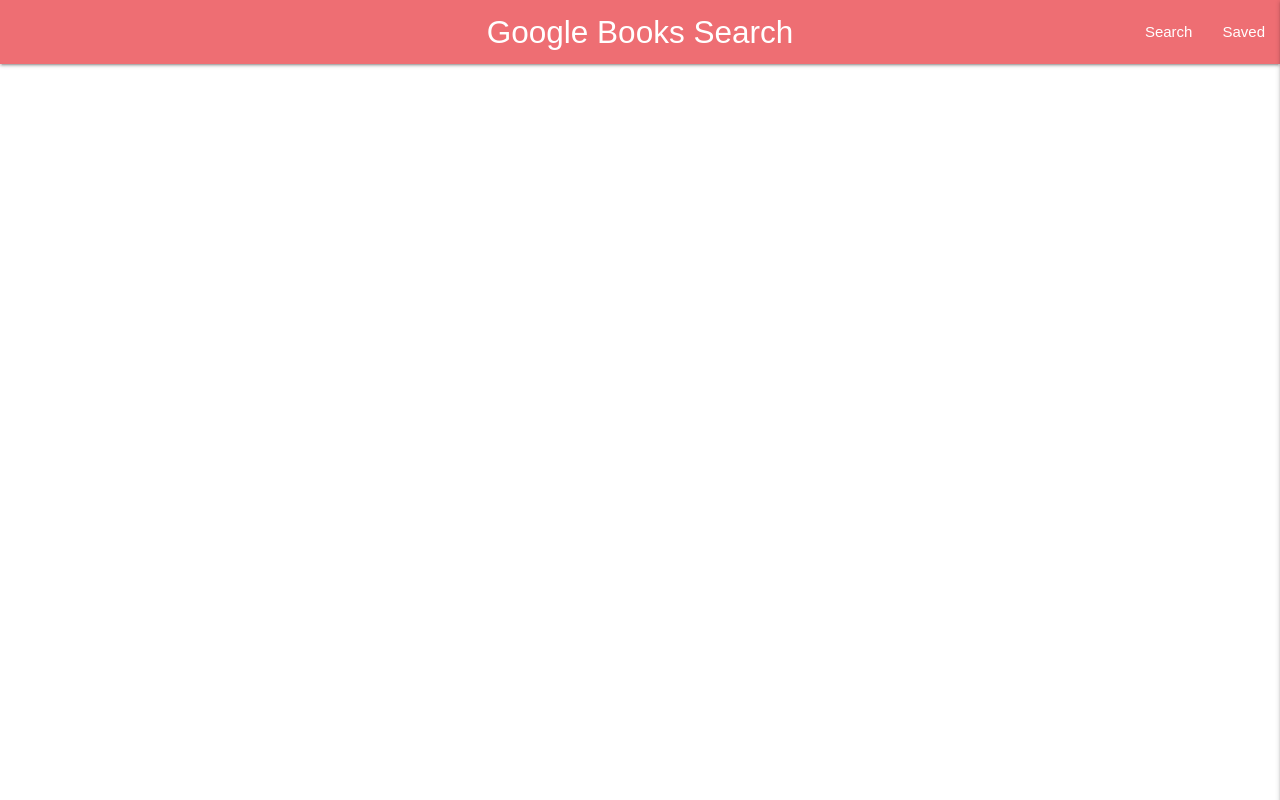
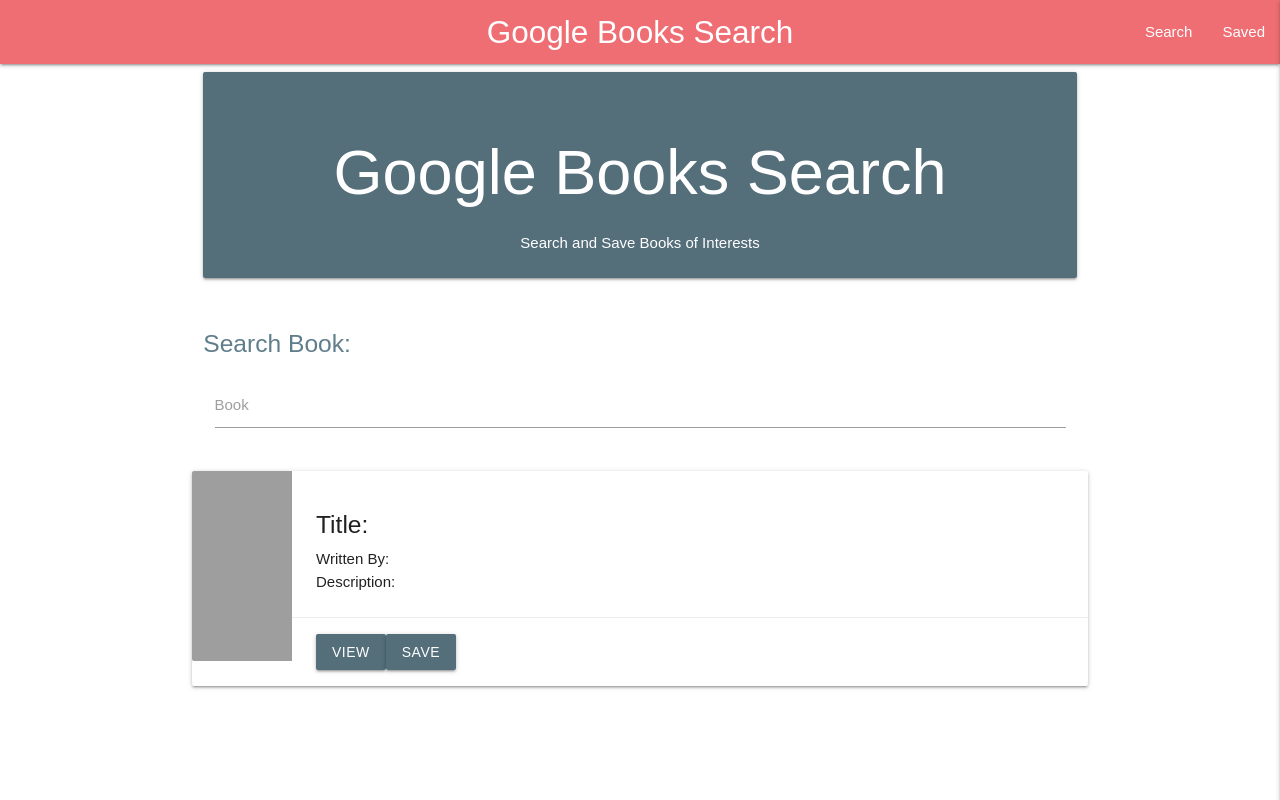
Before and after one commit to ndpenaloza/google-books-search-react, a React (Create React App) app in the folder create-react-express/client/: page / in a window 1280 px wide. Built offline with nearby package versions, Linux system fonts and the light colour scheme; grey boxes are pictures that could not be loaded.

Commit message:
added more components

```diff
--- /dev/null
+++ b/create-react-express/client/src/components/BookResults/index.js
@@ -0,0 +1,32 @@
+import React, {Component} from 'react';
+
+class BookResults extends Component {
+  render() {
+    return(
+      <div>
+        <div className='container'>
+          <div className="col s12">
+            <div className="card horizontal">
+              <div className="card-image">
+                <img src="https://lorempixel.com/100/190/nature/6" alt='Cover of'/>
+              </div>
+              <div className="card-stacked">
+                <div className="card-content">
+                  <h5 class='left-align'>Title: </h5>
+                  <p class='left-align'>Written By: </p>
+                  <p class='left-align'>Description: </p>
+                </div>
+                <div className="card-action left-align">
+                  <a className="waves-effect waves-light btn left-align blue-grey darken-1" href='#'>View</a>
+                  <a className="waves-effect waves-light btn left-align blue-grey darken-1" href='#'>Save</a>
+                </div>
+              </div>
+            </div>
+          </div>
+        </div>
+      </div>
+    )
+  }
+}
+
+export default BookResults;
--- /dev/null
+++ b/create-react-express/client/src/components/Hero/index.js
@@ -0,0 +1,22 @@
+import React from 'react';
+
+function Hero() {
+  return(
+    <div>
+      <div className='container'>
+        <div className="row">
+          <div className="col s12">
+            <div className="card blue-grey darken-1">
+              <div className="card-content white-text">
+                <span className="card-title center-align"><h1>Google Books Search</h1></span>
+                <p className='center-align'>Search and Save Books of Interests</p>
+              </div>
+            </div>
+          </div>
+        </div>
+      </div>
+    </div>
+  )
+}
+
+export default Hero;
--- /dev/null
+++ b/create-react-express/client/src/components/SearchBar/index.js
@@ -0,0 +1,21 @@
+import React from 'react';
+
+function SearchBar() {
+  return(
+    <div>
+      <div className='container'>
+        <div className="row">
+          <div className="col s12">
+            <h5 className='blue-grey-text darken-1 left-align'>Search Book:</h5>
+            <div className="input-field col s12">
+              <input id="book-searcg" type="text" className="validate"/>
+              <label for='book-search'>Book</label>
+            </div>
+          </div>
+        </div>
+      </div>
+    </div>
+  )
+}
+
+export default SearchBar;
--- a/create-react-express/client/src/pages/Saved/index.js
+++ b/create-react-express/client/src/pages/Saved/index.js
@@ -1,11 +1,15 @@
 import React, { Component } from 'react';
 import Navbar from '../../components/Navbar';
+import Hero from '../../components/Hero';
+import BookResults from '../../components/BookResults';
 
 class Saved extends Component {
   render() {
     return(
       <div>
         <Navbar/>
+        <Hero/>
+        <BookResults/>
       </div>
     )
   }
--- a/create-react-express/client/src/pages/Search/index.js
+++ b/create-react-express/client/src/pages/Search/index.js
@@ -1,11 +1,17 @@
 import React, { Component } from 'react';
 import Navbar from '../../components/Navbar';
+import Hero from '../../components/Hero';
+import SearchBar from '../../components/SearchBar';
+import BookResults from '../../components/BookResults';
 
 class Search extends Component {
   render() {
     return(
       <div>
         <Navbar/>
+        <Hero/>
+        <SearchBar/>
+        <BookResults/>
       </div>
     )
   }
```
Also changed, not shown: 2 other files (tests, documents, lock files or other folders).
